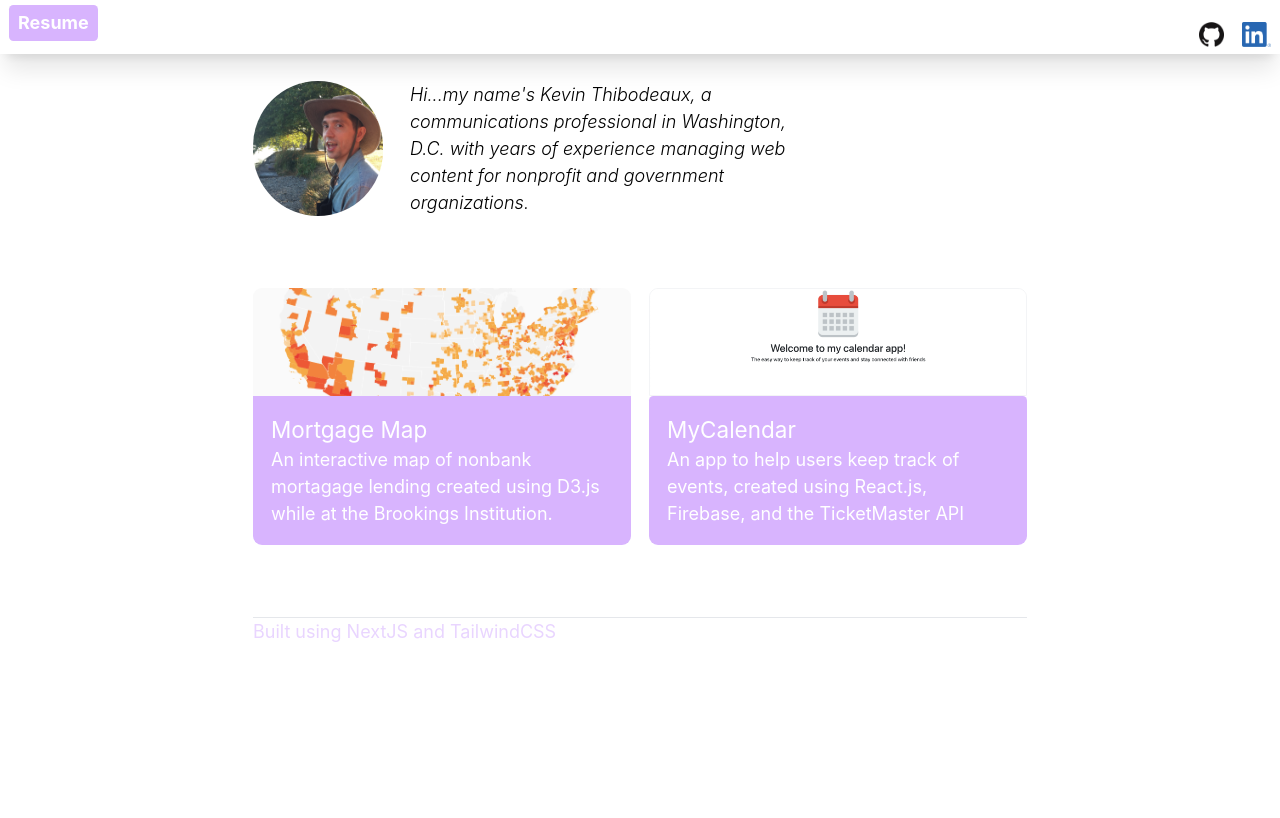
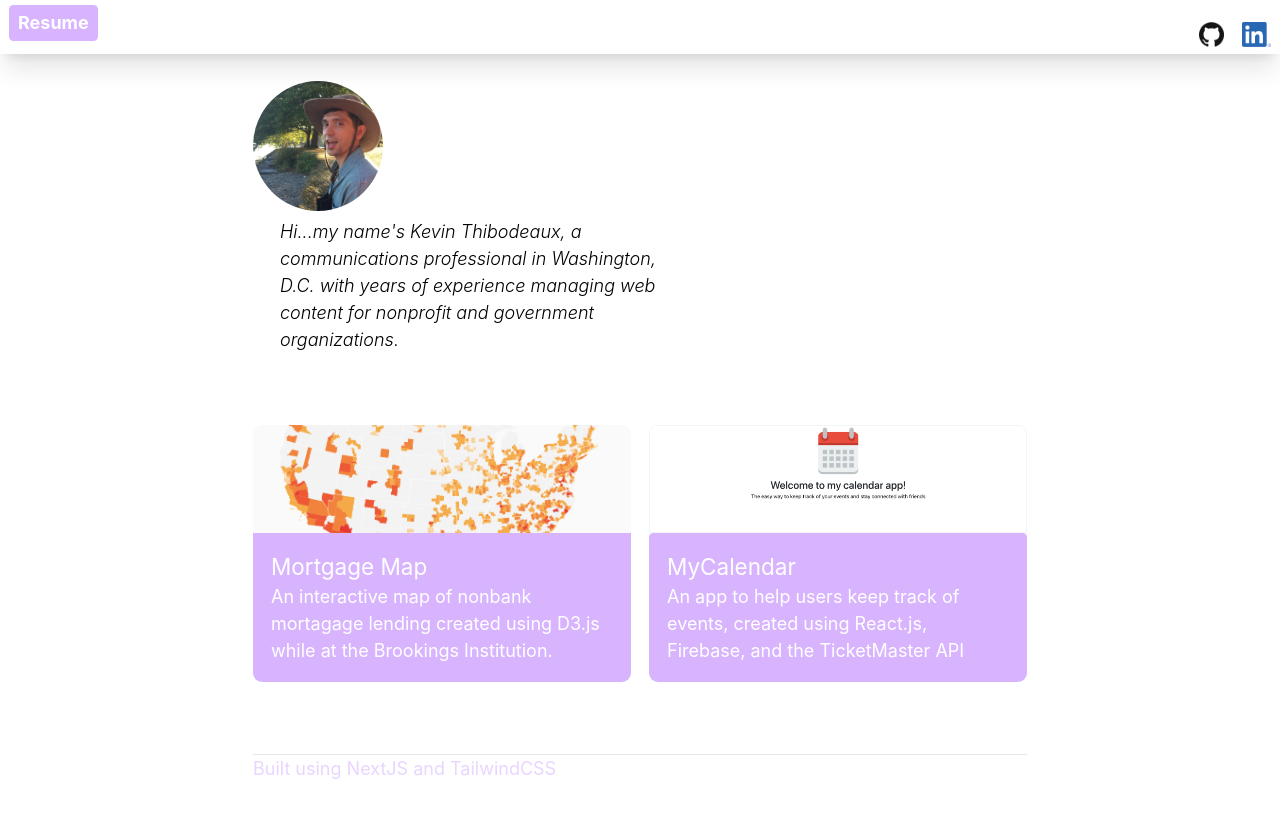
Before and after one commit to kthib16/nextjs-portfolio, a Next.js app: page / in a window 1280 px wide. Shown: the top 818 px of the page. Built offline with nearby package versions, Linux system fonts and the light colour scheme.

Commit message:
updates index

```diff
--- a/pages/index.js
+++ b/pages/index.js
@@ -17,7 +17,7 @@ export default function Home() {
         <title>{siteTitle}</title>
       </Head>
 
-      <div className='flex pr-2 mt-2 mb-4'>
+      <div className=' pr-2 mt-2 mb-4'>
         <Image
           priority="true"
           src="/images/profile.jpg"
```
